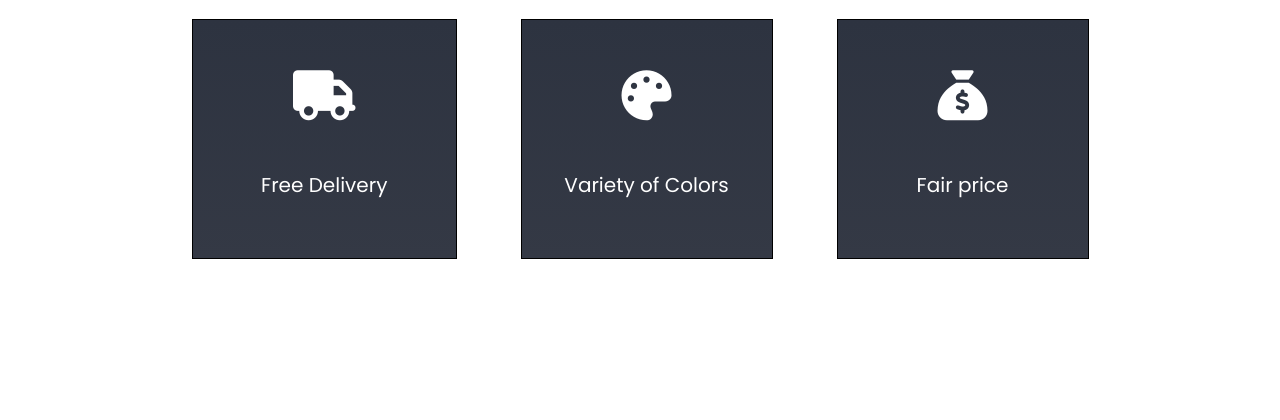
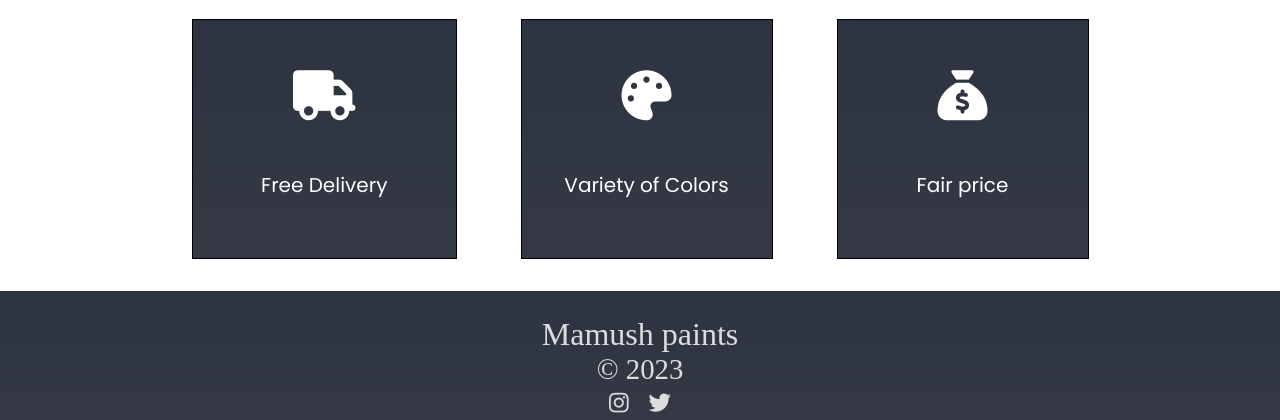
Before and after one commit to Jeremi-code/Paint-Factory-Website, a PHP site: page /first-page.html in a window 1280 px wide. Shown: the part 1908-2328 px from the top of the page. Before the commit the page ends 2167 px from the top, so only its background shows below. Run offline with PHP 8.4, Linux system fonts and the light colour scheme; some libraries are stand-ins or nearby versions.

Commit message:
footer is added

```diff
--- a/first-page.css
+++ b/first-page.css
@@ -202,3 +202,45 @@ body {
   font-size: 20px;
   color: white;
 }
+
+footer{
+  height:20%;
+  background-image: linear-gradient(rgb(45, 51, 64), rgb(52, 57, 69));
+  width:100%;
+  overflow-x:hidden;
+}
+
+footer h1{
+  color:#ddd;
+  font-size:2em;
+  display:flex;
+  justify-content:center;
+}
+
+footer h2{
+  color:#ddd;
+  font-size:1.6em;
+  display:flex;
+  justify-content:center;
+}
+
+footer .icons{
+  color:#ddd;
+  font-size:1.4em;
+  display:flex;
+  justify-content:center;
+}
+
+footer .icons a{
+  color:#ddd;
+  text-decoration:none;
+  margin:0 10px;
+}
+
+footer .icons a #insta:hover{
+  background-image:linear-gradient(60deg, blue,red,yellow);
+}
+
+footer .icons a #twitter:hover{
+  color:#00acee;
+}
--- a/first-page.html
+++ b/first-page.html
@@ -87,5 +87,23 @@
         </div>
       </div>
     </div>
+
+    <footer>
+      <br>
+      <h1 style="font:2em  brush script mt">Mamush paints</h1>
+      <h2 style="font:1.8em  brush script mt"> &copy 2023</h2>
+
+      <div class="icons">
+          <a href="https://www.instagram.com/jeremiah_ii/">
+              <i class="fa-brands fa-instagram" id="insta"></i>
+          </a>
+
+          <a href="https://twitter.com/natited_12">
+              <i class="fa-brands fa-twitter" id="twitter"></i>
+          </a>
+      </div>
+
+  </footer>
+
   </body>
 </html>
```
